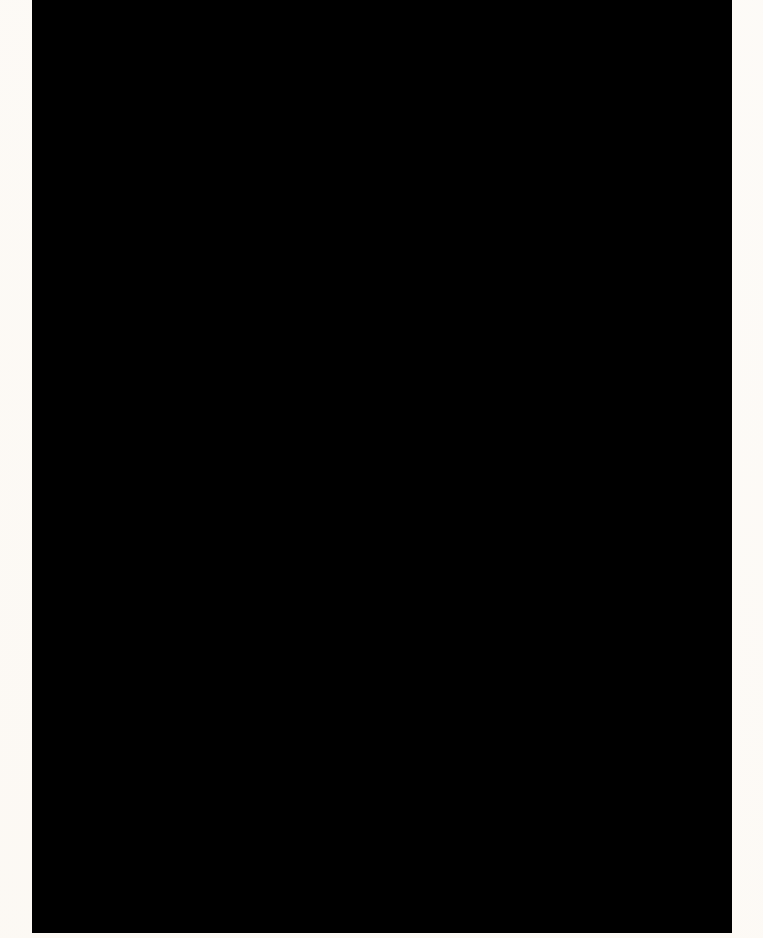
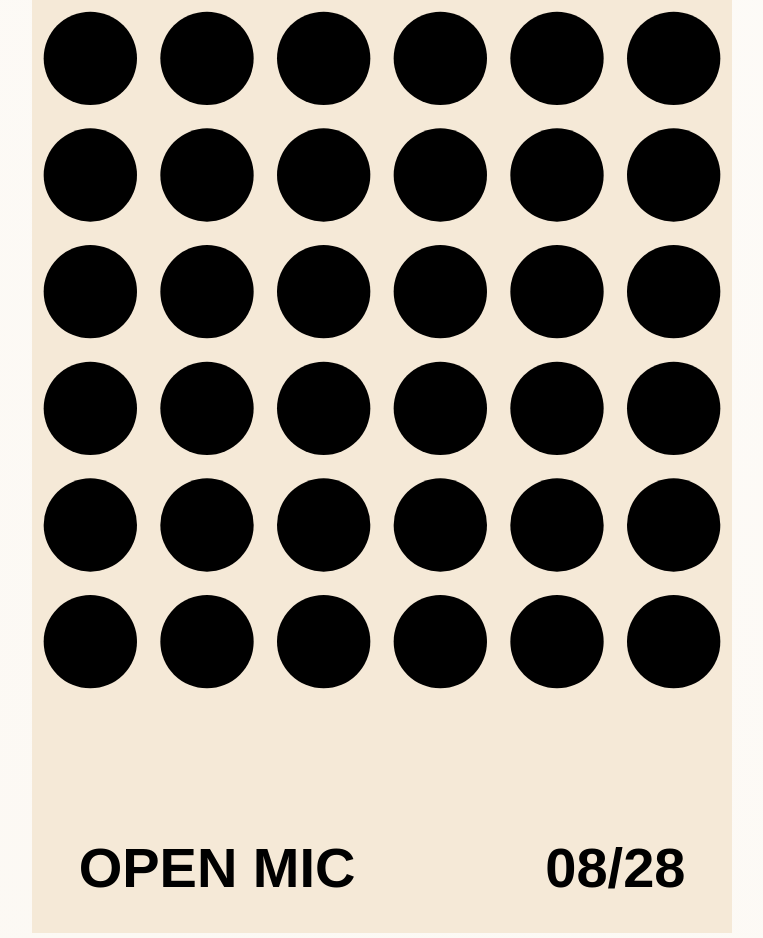
Before and after one commit to aaron-smits/openmic, a SvelteKit app: page / in a window 1280 px wide. Shown: the whole page, without its empty margins (258-1021 px from the left). Built offline with nearby package versions, Linux system fonts and the light colour scheme.

Commit message:
restore fill

```diff
--- a/src/routes/+page.svelte
+++ b/src/routes/+page.svelte
@@ -30,7 +30,7 @@
 </script>
 
 <svg xmlns="http://www.w3.org/2000/svg" viewBox="0 0 300 400">
-  <rect width="100%" height="100%"/>
+  <rect width="100%" height="100%" fill="#f5e9d7"/>
 
   {#each colorSequences as sequence, rowIndex}
     <g transform="translate(0, {rowIndex * 50})">
```
